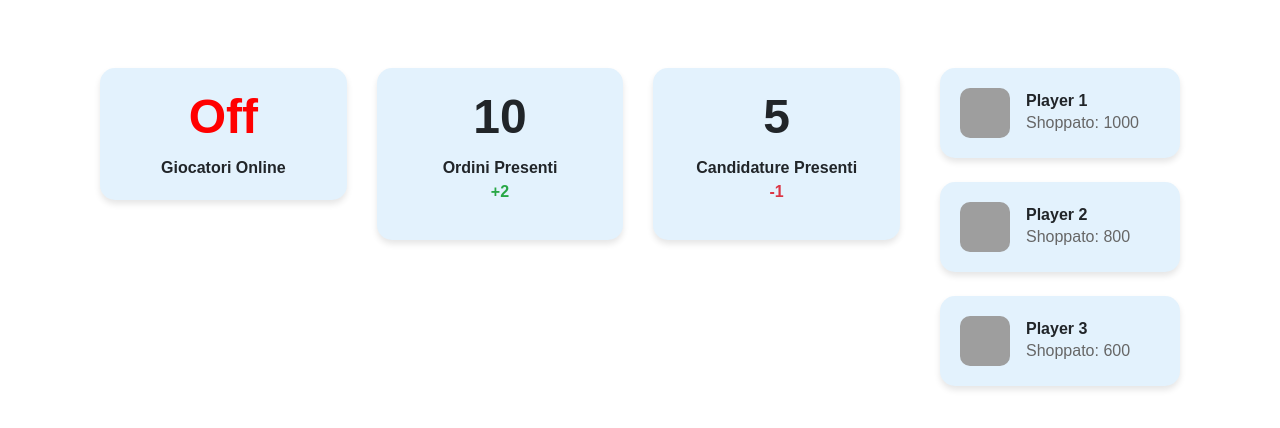
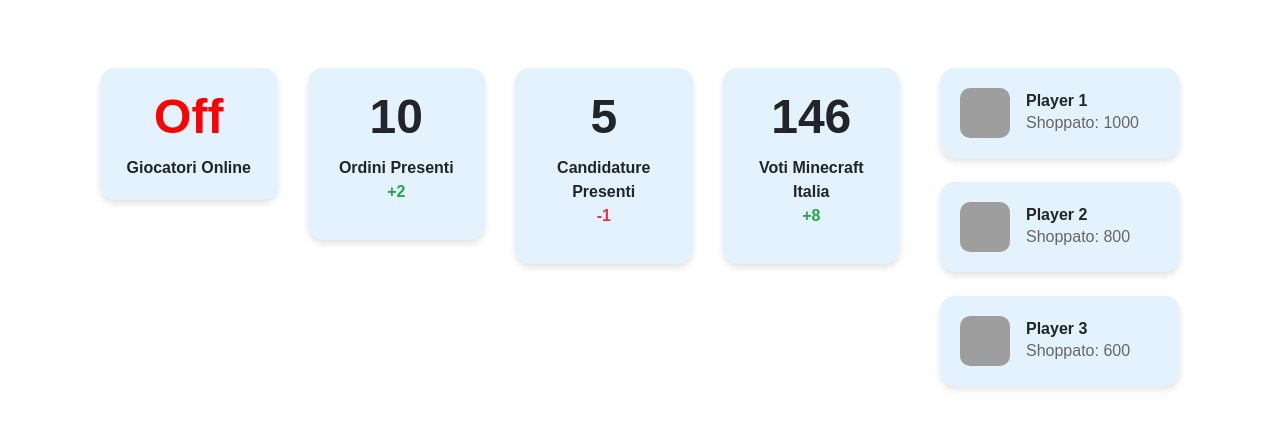
Before and after one commit to FilippoMarcon/filippomarcon.github.io, a plain HTML site: page islandmcadmin/pages/home.html in a window 1280 px wide. Drawn offline with nearby package versions, Linux system fonts and the light colour scheme; no server answers; grey boxes are pictures that could not be loaded; a web font is replaced by a local one.

Commit message:
Add files via upload

```diff
--- a/islandmcadmin/pages/home.html
+++ b/islandmcadmin/pages/home.html
@@ -17,7 +17,7 @@
             <div class="col-md-9">
                 <div class="row mb-4">
                     <!-- Container 1: Player online -->
-                    <div class="col-md-4">
+                    <div class="col-md-3">
                         <div class="custom-card">
                             <div class="custom-card-body text-center">
                                 <h2 class="custom-card-value" data-playercounter-ip="play.islandmc.cc"><span style="color: red;">Off</span></h2>
@@ -26,7 +26,7 @@
                         </div>
                     </div>
                     <!-- Container 2: Ordini -->
-                    <div class="col-md-4">
+                    <div class="col-md-3">
                         <div class="custom-card">
                             <div class="custom-card-body text-center">
                                 <h2 class="custom-card-value">10</h2>
@@ -36,12 +36,22 @@
                         </div>
                     </div>
                     <!-- Container 3: Candidature -->
-                    <div class="col-md-4">
+                    <div class="col-md-3">
                         <div class="custom-card">
                             <div class="custom-card-body text-center">
                                 <h2 class="custom-card-value">5</h2>
                                 <p class="custom-card-title">Candidature Presenti</p>
                                 <p class="custom-card-change text-danger">-1</p>
+                            </div>
+                        </div>
+                    </div>
+                    <!-- Container 4: Minecraft Italia -->
+                    <div class="col-md-3">
+                        <div class="custom-card">
+                            <div class="custom-card-body text-center">
+                                <h2 class="custom-card-value">146</h2>
+                                <p class="custom-card-title">Voti Minecraft Italia</p>
+                                <p class="custom-card-change text-success">+8</p>
                             </div>
                         </div>
                     </div>
```
Also changed, not shown: islandmcadmin/test.html (added, +12 -0 lines).
